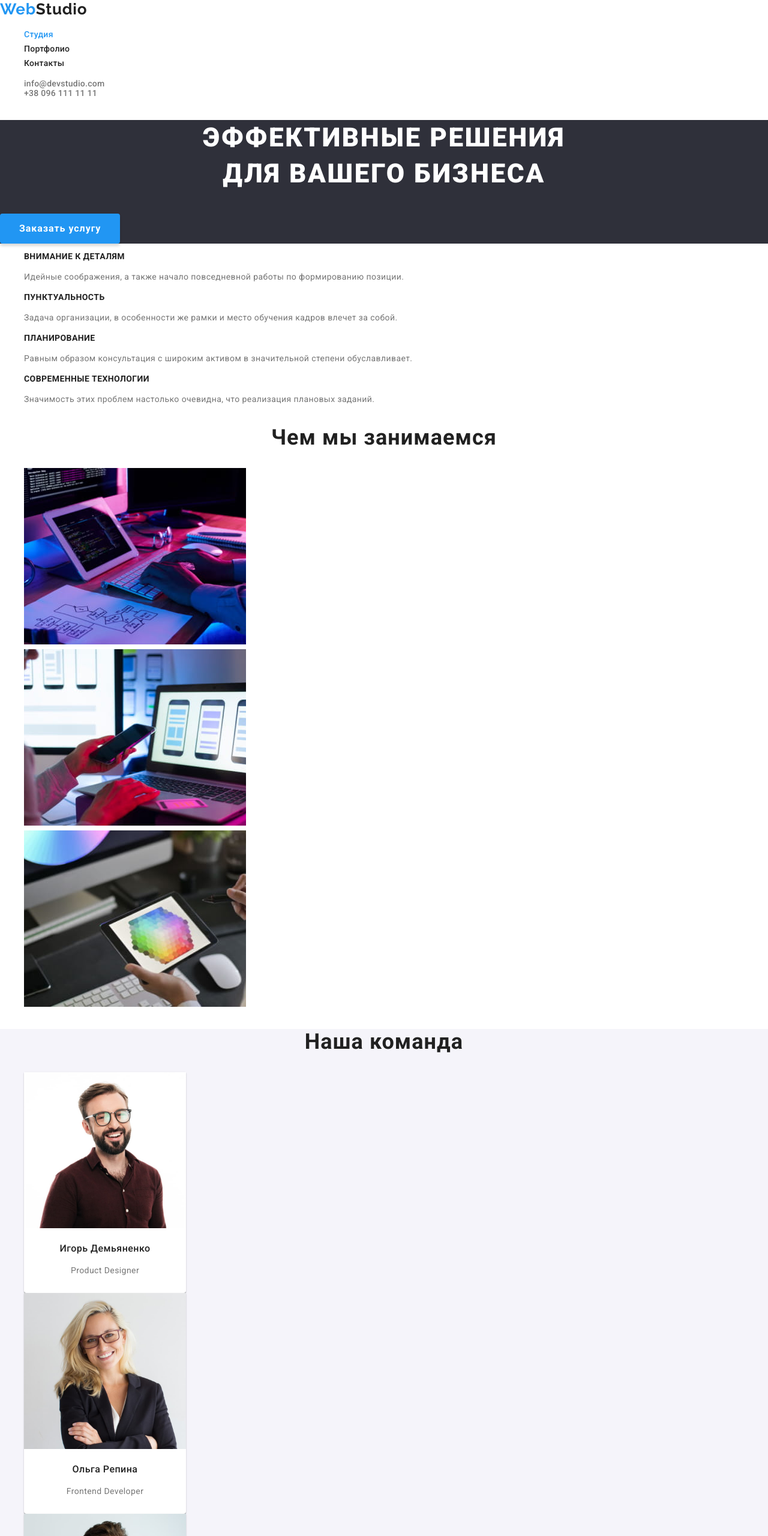
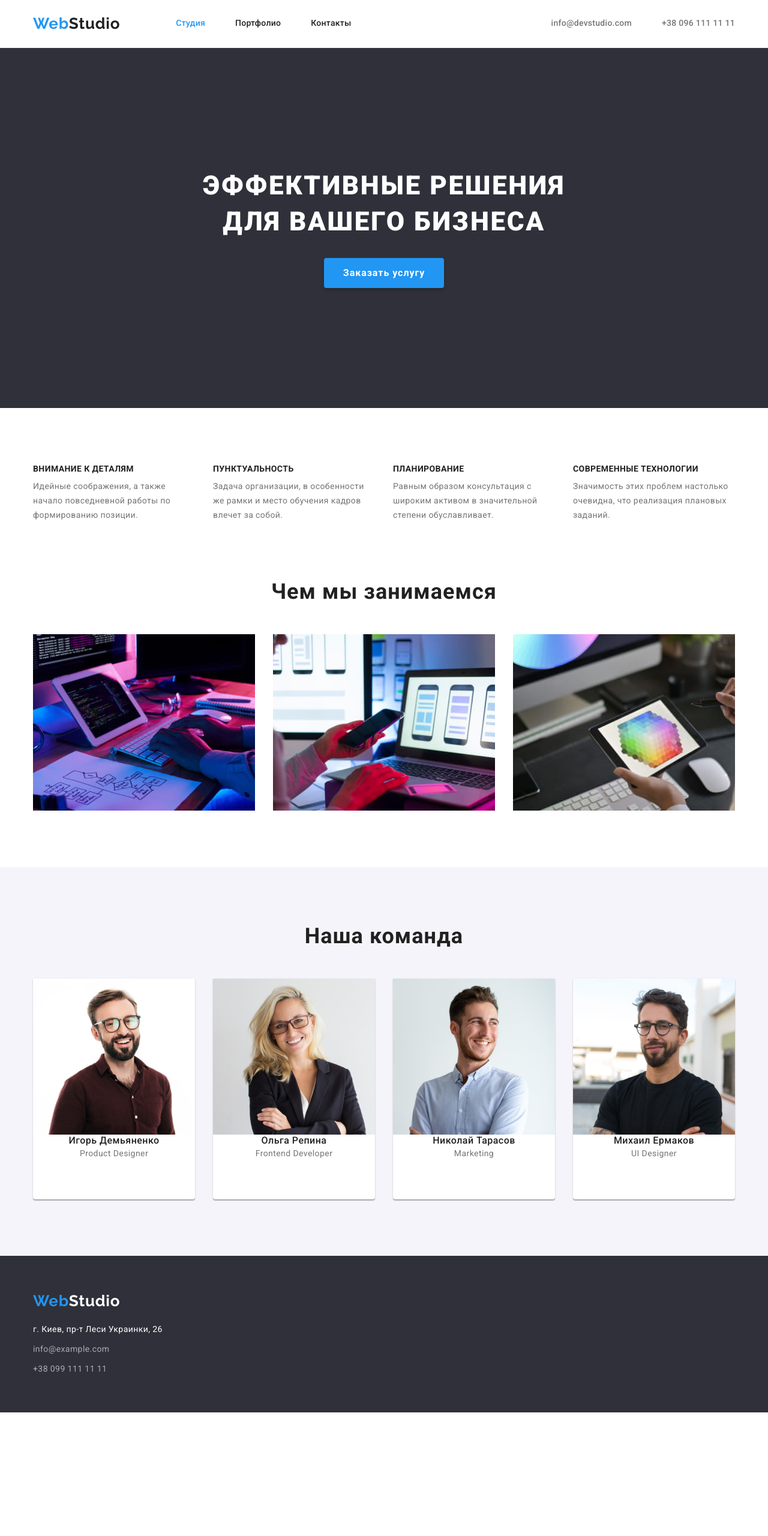
Before and after one commit to vitalii-shulga/goit-markup-hw-03, a plain HTML site: page index.html in a window 1280 px wide. Shown: the top 2560 px of the page at 60% size. After the commit the page ends 2354 px from the top, so only its background shows below. Drawn offline with nearby package versions, Linux system fonts and the light colour scheme.

Commit message:
Добавляет стилизацию согласно дз3

```diff
--- a/css/styles.css
+++ b/css/styles.css
@@ -1,31 +1,59 @@
-/* задание переменных */
 :root {
   --txt-main-color: #757575;
   --txt-title-color: #212121;
   --txt-dark-bg-color: #ffffff;
-  --txt-contact-color: rgba(255, 255, 255, 0.6);
   --bg-main-color: #ffffff;
   --bg-dark-color: #2f303a;
-  --bg-light-color: #f5f4fa;
+  --bg-gray-color: #f5f4fa;
+  --accent-color: #2196f3;
+  --second-accent-color: #188ce8;
   --border-color: #eeeeee;
-  --accent-color: #2196f3;
-  --accent-btn-color: #188ce8;
+  --line-color: #ececec;
+  --grid-item: 4;
 }
 
-/* глобальные стили */
-body {
-  font-family: 'Roboto', sans-serif;
-  font-style: normal;
-  font-weight: 400;
-  font-size: 14px;
-  line-height: 1.71;
-  letter-spacing: 0.03em;
-  color: var(--txt-main-color);
-  background-color: var(--bg-main-color);
+/* сброс стилей */
+html {
+  box-sizing: border-box;
+}
+
+*,
+*::before,
+*::after {
+  box-sizing: inherit;
+}
+
+h1,
+h2,
+h3,
+h4,
+h5,
+h6,
+p {
+  margin-top: 0;
+  margin-bottom: 0;
+}
+
+.list {
+  list-style: none;
+  padding-left: 0;
+  margin-top: 0;
+  margin-bottom: 0;
+}
+
+.link {
+  text-decoration: none;
+  color: inherit;
 }
 
 address {
   font-style: normal;
+}
+
+img {
+  display: block;
+  max-width: 100%;
+  height: auto;
 }
 
 .visually-hidden {
@@ -39,58 +67,28 @@ address {
   overflow: hidden;
 }
 
-.list {
-  list-style: none;
+/* глобальные стили */
+body {
+  background-color: var(--bg-main-color);
+  font-family: 'Roboto', sans-serif;
+  font-style: normal;
+  font-weight: 400;
+  font-size: 14px;
+  line-height: 1.71;
+  letter-spacing: 0.03em;
+  color: var(--txt-main-color);
 }
 
-/* интерактивные элементы */
-.link {
-  text-decoration: none;
-  color: inherit;
-}
-
-.btn-submit {
-  border: none;
-  border-radius: 4px;
-  padding: 10px 32px;
-  background: var(--accent-color);
-  box-shadow: 0px 4px 4px rgba(0, 0, 0, 0.15);
-  font-weight: 700;
-  font-size: 16px;
-  line-height: 1.87;
-  letter-spacing: 0.06em;
-  color: var(--txt-dark-bg-color);
-  text-align: center;
-  cursor: pointer;
-}
-
-.btn-filter {
-  border: none;
-  border-radius: 4px;
-  padding: 6px 22px;
-  background: var(--bg-light-color);
-  font-weight: 500;
-  font-size: 16px;
-  line-height: 1.62;
-  letter-spacing: 0.03em;
-  text-align: center;
-  cursor: pointer;
-}
-
-.btn-submit:hover,
-.btn-submit:focus {
-  background: var(--accent-btn-color);
-}
-
-.btn-filter:hover,
-.btn-filter:focus {
-  color: var(--txt-dark-bg-color);
-  background: var(--accent-color);
-  box-shadow: 0px 3px 1px rgba(0, 0, 0, 0.1), 0px 1px 2px rgba(0, 0, 0, 0.08), 0px 2px 2px rgba(0, 0, 0, 0.12);
+.container {
+  width: 1200px;
+  padding-right: 15px;
+  padding-left: 15px;
+  margin-right: auto;
+  margin-left: auto;
 }
 
 /* логотип сайта */
-.site-logo {
+.logo {
   font-family: 'Raleway', sans-serif;
   font-style: normal;
   font-weight: 700;
@@ -101,38 +99,119 @@ address {
   text-decoration: none;
 }
 
-.page-footer .site-logo {
+.logo span {
+  color: var(--accent-color);
+}
+
+.page-header .logo {
+  margin-right: 93px;
+}
+
+.page-footer .logo {
+  margin-bottom: 20px;
+}
+
+/* стили кнопок */
+.button {
+  font-size: 16px;
+  text-align: center;
+  border: none;
+  border-radius: 4px;
+  cursor: pointer;
+}
+
+.btn-submit {
+  padding: 10px 32px;
+  background: var(--accent-color);
+  box-shadow: 0px 4px 4px rgba(0, 0, 0, 0.15);
+  font-weight: 700;
+  line-height: 1.87;
+  letter-spacing: 0.06em;
   color: var(--txt-dark-bg-color);
 }
 
-.site-logo span {
-  color: var(--accent-color);
+.btn-submit:hover,
+.btn-submit:focus {
+  background: var(--second-accent-color);
 }
 
-/* навигация сайта */
-.site-nav .link {
+.btn-filter {
+  padding: 6px 22px;
+  background: var(--bg-gray-color);
   font-weight: 500;
-  font-size: 14px;
-  line-height: 1.14;
-  letter-spacing: 0.02em;
-  color: var(--txt-title-color);
+  line-height: 1.62;
+  letter-spacing: 0.03em;
 }
 
-.contact {
-  color: var(--txt-main-color);
+.btn-filter:hover,
+.btn-filter:focus {
+  color: var(--txt-dark-bg-color);
+  background: var(--accent-color);
+  box-shadow: 0px 3px 1px rgba(0, 0, 0, 0.1), 0px 1px 2px rgba(0, 0, 0, 0.08), 0px 2px 2px rgba(0, 0, 0, 0.12);
 }
 
-.page-header .contact {
+/* header */
+.page-header {
+  padding-top: 24px;
+  padding-bottom: 24px;
+  border-bottom: 1px solid var(--line-color);
   font-weight: 500;
   line-height: 1.14;
   letter-spacing: 0.02em;
 }
 
-.page-footer .contact {
+.page-header .container {
+  display: flex;
+  justify-content: space-between;
+  align-items: center;
+}
+
+.site-nav {
+  display: flex;
+  align-items: center;
+}
+
+.nav-list {
+  display: flex;
+}
+
+.nav-item:not(:last-child) {
+  margin-right: 50px;
+}
+
+.site-nav .link {
+  color: var(--txt-title-color);
+}
+
+.contact-list {
+  display: flex;
+}
+
+.contact-item:not(:last-child) {
+  margin-right: 50px;
+}
+
+/* footer */
+.page-footer {
+  padding-top: 60px;
+  padding-bottom: 60px;
+  background: var(--bg-dark-color);
+}
+
+.address {
+  display: flex;
+  flex-direction: column;
+}
+
+.page-footer .address-list {
   color: var(--txt-contact-color);
 }
 
-.address {
+.address-item:not(:last-child) {
+  margin-bottom: 9px;
+}
+
+.post-address {
   color: var(--txt-dark-bg-color);
 }
 
@@ -146,11 +225,37 @@ address {
 
 /* основной контент */
 .page-hero {
+  padding-top: 200px;
+  padding-bottom: 200px;
   background: var(--bg-dark-color);
 }
 
-.page-footer {
-  background: var(--bg-dark-color);
+.hero-container {
+  width: 696px;
+  text-align: center;
+}
+
+.section {
+  padding-top: 94px;
+  padding-bottom: 94px;
+}
+
+.grid {
+  display: flex;
+  flex-wrap: wrap;
+  margin-left: -30px;
+  margin-top: -30px;
+}
+
+.grid-item {
+  flex-basis: calc((100% - 30px * var(--grid-item)) / var(--grid-item));
+  margin-left: 30px;
+  margin-top: 30px;
+}
+
+.services-item,
+.portfolio-item {
+  --grid-item: 3;
 }
 
 .title {
@@ -159,31 +264,36 @@ address {
 }
 
 .hero-title {
+  margin-bottom: 30px;
   font-weight: 900;
   font-size: 44px;
   line-height: 1.36;
   letter-spacing: 0.06em;
-  text-align: center;
   text-transform: uppercase;
-  color: var(--txt-dark-bg-color);
 }
 
 .section-title {
+  margin-bottom: 50px;
   font-size: 36px;
   line-height: 1.17;
   letter-spacing: 0.03em;
   text-align: center;
 }
 
+.pros-section {
+  padding-bottom: 0px;
+}
+
 .pros-title {
+  margin-bottom: 10px;
   font-size: 14px;
   line-height: 1.14;
   letter-spacing: 0.03em;
   text-transform: uppercase;
 }
 
-.team {
-  background: var(--bg-light-color);
+.team-section {
+  background: var(--bg-gray-color);
 }
 
 .team-item {
@@ -207,12 +317,24 @@ address {
   text-align: center;
 }
 
+.filter {
+  margin-bottom: 50px;
+}
+
+.filter-list {
+  display: flex;
+  justify-content: center;
+}
+
+.filter-item:not(:last-child) {
+  margin-right: 8px;
+}
+
 .portfolio-item {
   width: 370px;
-  height: 404px;
+  min-height: 404px;
   background: var(--bg-main-color);
   border: 1px solid var(--border-color);
-  box-sizing: border-box;
 }
 
 .portfolio-title {
@@ -220,3 +342,13 @@ address {
   line-height: 2;
   letter-spacing: 0.06em;
 }
+
+.dark-bg .title,
+.dark-bg .button,
+.dark-bg .logo {
+  color: var(--txt-dark-bg-color);
+}
+
+.dark-bg .address-list {
+  color: rgba(255, 255, 255, 0.6);
+}
--- a/index.html
+++ b/index.html
@@ -10,111 +10,130 @@
     <link rel="stylesheet" href="https://cdnjs.cloudflare.com/ajax/libs/modern-normalize/0.2.0/modern-normalize.min.css" />
     <link rel="stylesheet" href="./css/styles.css" />
   </head>
+
   <body>
     <header class="page-header">
-      <!-- навигация -->
+      <div class="container">
         <nav class="site-nav">
-        <a class="site-logo" href="./index.html"><span>Web</span>Studio</a>
-        <ul class="list">
-          <li><a class="link current" href="./index.html">Студия</a></li>
-          <li><a class="link" href="./portfolio.html">Портфолио</a></li>
-          <li><a class="link" href="./contacts.html">Контакты</a></li>
+          <a class="logo" href="./index.html"><span>Web</span>Studio</a>
+          <ul class="list nav-list">
+            <li class="nav-item"><a class="link current" href="./index.html">Студия</a></li>
+            <li class="nav-item"><a class="link" href="./portfolio.html">Портфолио</a></li>
+            <li class="nav-item"><a class="link" href="./contacts.html">Контакты</a></li>
           </ul>
         </nav>
-      <!-- контакты -->
-      <ul class="list contact">
-        <li><a class="link" href="mailto:info@devstudio.com">info@devstudio.com</a></li>
-        <li><a class="link" href="tel:+380961111111">+38 096 111 11 11</a></li>
+        <ul class="list contact-list">
+          <li class="contact-item"><a class="link" href="mailto:info@devstudio.com">info@devstudio.com</a></li>
+          <li class="contact-item"><a class="link" href="tel:+380961111111">+38 096 111 11 11</a></li>
         </ul>
+      </div>
     </header>
 
     <main>
       <!--hero-->
-      <section class="page-hero">
-        <h1 class="title hero-title">ЭФФЕКТИВНЫЕ РЕШЕНИЯ<br />ДЛЯ ВАШЕГО БИЗНЕСА</h1>
-        <button class="btn-submit" type="button">Заказать услугу</button>
+      <section class="page-hero dark-bg">
+        <div class="container hero-container">
+          <h1 class="title hero-title">ЭФФЕКТИВНЫЕ РЕШЕНИЯ ДЛЯ ВАШЕГО БИЗНЕСА</h1>
+          <button class="btn-submit button" type="button">Заказать услугу</button>
+        </div>
       </section>
 
       <!--преимущества работы с нами-->
-      <section class="pros">
+      <section class="section pros-section">
+        <div class="container">
           <h2 class="title section-title visually-hidden">Преимущества работы с нами</h2>
-        <ul class="list">
-          <li>
+          <div class="pros">
+            <ul class="list pros-list grid">
+              <li class="grid-item">
                 <h3 class="title pros-title">Внимание к деталям</h3>
                 <p>Идейные соображения, а также начало повседневной работы по формированию позиции.</p>
               </li>
-          <li>
+              <li class="grid-item">
                 <h3 class="title pros-title">Пунктуальность</h3>
                 <p>Задача организации, в особенности же рамки и место обучения кадров влечет за собой.</p>
               </li>
-          <li>
+              <li class="grid-item">
                 <h3 class="title pros-title">Планирование</h3>
                 <p>Равным образом консультация с широким активом в значительной степени обуславливает.</p>
               </li>
-          <li>
+              <li class="grid-item">
                 <h3 class="title pros-title">Современные технологии</h3>
                 <p>Значимость этих проблем настолько очевидна, что реализация плановых заданий.</p>
               </li>
             </ul>
+          </div>
+        </div>
       </section>
 
       <!--чем мы занимаемся-->
-      <section>
+      <section class="section services-section">
+        <div class="container">
           <h2 class="title section-title">Чем мы занимаемся</h2>
-        <ul class="list">
-          <li>
+          <div class="services">
+            <ul class="list services-list grid">
+              <li class="services-item grid-item">
                 <img src="./images/about/about-img-1.jpg" alt="программист работает за рабочим столом" width="370" height="294" />
               </li>
-          <li>
+              <li class="services-item grid-item">
                 <img src="./images/about/about-img-2.jpg" alt="веб-дизайнер разрабатывает приложение для смартфонов" width="370" height="294" />
               </li>
-          <li>
+              <li class="services-item grid-item">
                 <img src="./images/about/about-img-3.jpg" alt="графический дизайнер работает над выбором цвета" width="370" height="294" />
               </li>
             </ul>
+          </div>
+        </div>
       </section>
 
       <!--наша команда-->
-      <section class="team">
+      <section class="section team-section">
+        <div class="container">
           <h2 class="title section-title">Наша команда</h2>
-        <ul class="list">
-          <li class="team-item">
+          <div class="team">
+            <ul class="list team-list grid">
+              <li class="team-item grid-item">
                 <img src="./images/our-team/teammate-1.jpg" alt="фото члена команды" width="270" height="260" />
                 <h3 class="team-member">Игорь Демьяненко</h3>
                 <p class="team-desc" lang="en">Product Designer</p>
               </li>
-          <li class="team-item">
+              <li class="team-item grid-item">
                 <img src="./images/our-team/teammate-2.jpg" alt="фото члена команды" width="270" height="260" />
                 <h3 class="team-member">Ольга Репина</h3>
                 <p class="team-desc" lang="en">Frontend Developer</p>
               </li>
-          <li class="team-item">
+              <li class="team-item grid-item">
                 <img src="./images/our-team/teammate-3.jpg" alt="фото члена команды" width="270" height="260" />
                 <h3 class="team-member">Николай Тарасов</h3>
                 <p class="team-desc" lang="en">Marketing</p>
               </li>
-          <li class="team-item">
+              <li class="team-item grid-item">
                 <img src="./images/our-team/teammate-4.jpg" alt="фото члена команды" width="270" height="260" />
                 <h3 class="team-member">Михаил Ермаков</h3>
                 <p class="team-desc" lang="en">UI Designer</p>
               </li>
             </ul>
+          </div>
+        </div>
       </section>
     </main>
 
-    <footer class="page-footer">
-      <a class="site-logo" href="./index.html"><span>Web</span>Studio</a>
+    <footer class="page-footer dark-bg">
+      <div class="container">
+        <div class="address">
+          <a class="logo" href="./index.html"><span>Web</span>Studio</a>
           <address>
-        <ul class="list contact">
-          <li>
-            <a class="link address" href="https://goo.gl/maps/T63q2jLgFadgZY8i8" target="blank" rel="noopener noreferrer"
+            <ul class="list address-list">
+              <li class="address-item">
+                <a class="link post-address" href="https://goo.gl/maps/T63q2jLgFadgZY8i8" target="blank" rel="noopener noreferrer"
                   >г. Киев, пр-т Леси Украинки, 26</a
                 >
               </li>
-          <li><a class="link" href="mailto:info@example.com">info@example.com</a></li>
-          <li><a class="link" href="tel:+380991111111">+38 099 111 11 11</a></li>
+              <li class="address-item"><a class="link" href="mailto:info@example.com">info@example.com</a></li>
+              <li class="address-item"><a class="link" href="tel:+380991111111">+38 099 111 11 11</a></li>
             </ul>
           </address>
+        </div>
+      </div>
     </footer>
   </body>
 </html>
```
Also changed, not shown: portfolio.html (+45 -34 lines). Lines whose indentation alone changed are shown as unchanged.
